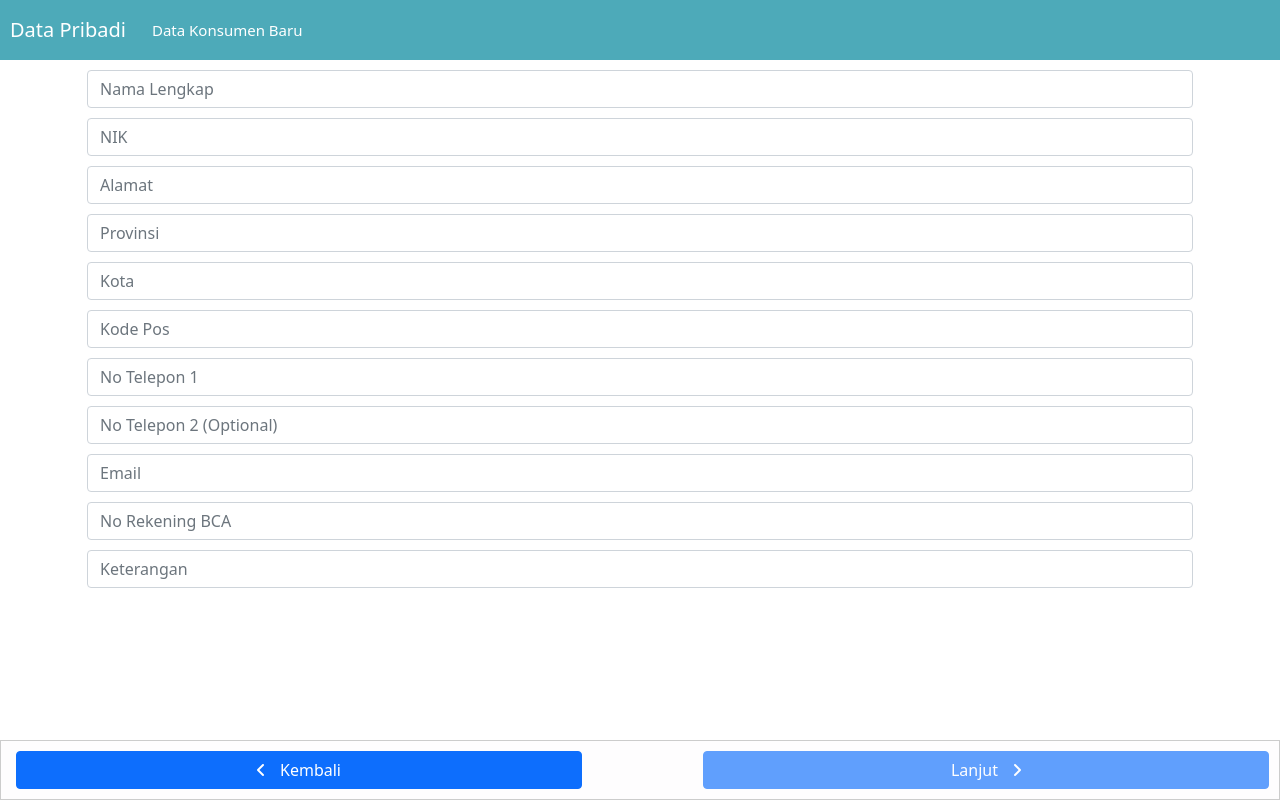
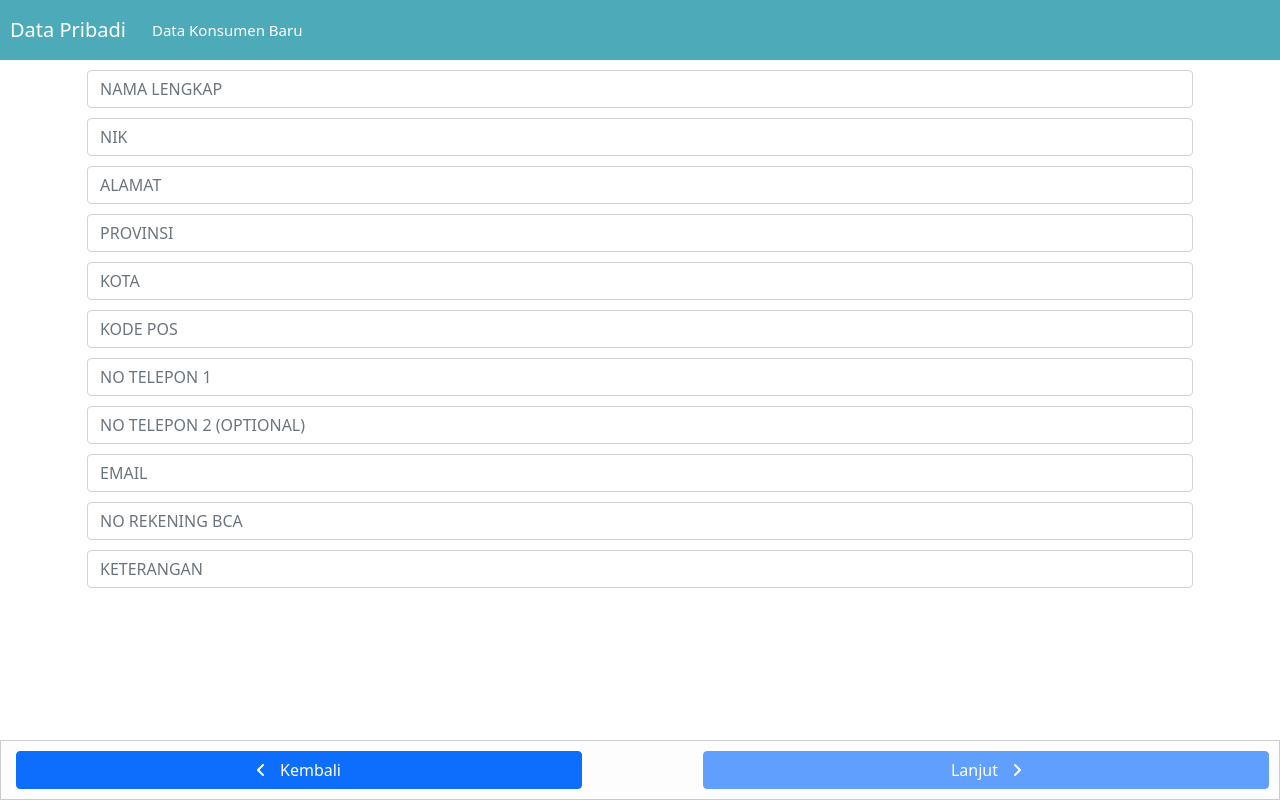
Before and after one commit to ImamSatriyadi/webviewfina, an Angular app: page /form_data_pribadi/1/1 in a window 1280 px wide. Built offline with nearby package versions, Linux system fonts and the light colour scheme; no server answers.

Commit message:
deploy v1.1

```diff
--- a/src/app/components/form-data-pribadi/form-data-pribadi.component.html
+++ b/src/app/components/form-data-pribadi/form-data-pribadi.component.html
@@ -2,47 +2,47 @@
 <div class="container" style="margin-top:65px;margin-bottom: 65px;">
     <div class="row" style="text-align: justify;padding: 5px;">
         <div class="form-group">
-           <input type="text" class="form-control" formControlName="name"  placeholder="Nama Lengkap">
+           <input type="text" class="form-control" style="text-transform:uppercase" formControlName="name"  placeholder="Nama Lengkap">
            <span  *ngIf="name && name.touched && name.invalid" style="margin-top:5px;color:red;font-size: 12px;">Nama Invalid</span>
         </div>
         <div class="form-group">
-           <input type="text" class="form-control" formControlName="nik" placeholder="NIK">
+           <input type="number" class="form-control" style="text-transform:uppercase" formControlName="nik" placeholder="NIK">
            <span  *ngIf="nik && nik.touched && nik.invalid" style="margin-top:5px;color:red;font-size: 12px;">NIK Invalid</span>
         </div>
         <div class="form-group">
-           <input type="text" formControlName="alamat" class="form-control" placeholder="Alamat">
+           <input type="text" formControlName="alamat" class="form-control" style="text-transform:uppercase" placeholder="Alamat">
            <span  *ngIf="alamat && alamat.touched && alamat.invalid" style="margin-top:5px;color:red;font-size: 12px;">Alamat Invalid</span>
         </div>
         <div class="form-group">
-           <input type="text" class="form-control" formControlName="provinsi" placeholder="Provinsi">
+           <input type="text" class="form-control" style="text-transform:uppercase" formControlName="provinsi" placeholder="Provinsi">
            <span  *ngIf="provinsi && provinsi.touched && provinsi.invalid" style="margin-top:5px;color:red;font-size: 12px;">Provinsi Invalid</span>
         </div>
         <div class="form-group">
-           <input type="text" class="form-control" formControlName="kota" placeholder="Kota">
+           <input type="text" class="form-control" style="text-transform:uppercase" formControlName="kota" placeholder="Kota">
            <span  *ngIf="kota && kota.touched && kota.invalid" style="margin-top:5px;color:red;font-size: 12px;">Kota/Kabupaten Invalid</span>
         </div>
         <div class="form-group">
-           <input type="text" class="form-control" formControlName="kode_pos" placeholder="Kode Pos">
+           <input type="number" class="form-control" style="text-transform:uppercase" formControlName="kode_pos" placeholder="Kode Pos">
            <span  *ngIf="kode_pos && kode_pos.touched && kode_pos.invalid" style="margin-top:5px;color:red;font-size: 12px;">Kode Pos Invalid</span>
         </div>
         <div class="form-group">
-           <input type="text" class="form-control" formControlName="noTelp1" placeholder="No Telepon 1">
+           <input type="text" class="form-control" style="text-transform:uppercase" formControlName="noTelp1" placeholder="No Telepon 1">
            <span  *ngIf="noTelp1 && noTelp1.touched && noTelp1.invalid" style="margin-top:5px;color:red;font-size: 12px;">No Telpon Invalid</span>
         </div>
         <div class="form-group">
-           <input type="text" class="form-control" formControlName="noTelp2" placeholder="No Telepon 2 (Optional)">
+           <input type="number" class="form-control" style="text-transform:uppercase" formControlName="noTelp2" placeholder="No Telepon 2 (Optional)">
            <span  *ngIf="noTelp2 && noTelp2.touched && noTelp2.invalid" style="margin-top:5px;color:red;font-size: 12px;">No Telpon 2 Invalid</span>
         </div>
         <div class="form-group">
-           <input type="text" class="form-control" formControlName="email" placeholder="Email">
+           <input type="text" class="form-control" style="text-transform:uppercase" formControlName="email" placeholder="Email">
            <span  *ngIf="email && email.touched && email.invalid" style="margin-top:5px;color:red;font-size: 12px;">Email Invalid</span>
         </div>
         <div class="form-group">
-           <input type="text" class="form-control" formControlName="norek" placeholder="No Rekening BCA">
+           <input type="number" class="form-control" style="text-transform:uppercase" formControlName="norek" placeholder="No Rekening BCA">
            <span  *ngIf="norek && norek.touched && norek.invalid" style="margin-top:5px;color:red;font-size: 12px;">No Rekening Invalid</span>
         </div>
         <div class="form-group">
-           <input type="text" class="form-control" formControlName="keterangan" placeholder="Keterangan">
+           <input type="text" class="form-control" style="text-transform:uppercase" formControlName="keterangan" placeholder="Keterangan">
            <span  *ngIf="keterangan && keterangan.touched && keterangan.invalid" style="margin-top:5px;color:red;font-size: 12px;">Keterangan Invalid</span>
         </div>
     </div>
--- a/src/app/components/form-data-pribadi/form-data-pribadi.component.ts
+++ b/src/app/components/form-data-pribadi/form-data-pribadi.component.ts
@@ -25,11 +25,11 @@ export class FormDataPribadiComponent implements OnInit {
   constructor(private apiservice:ApiServiceService, private actRoute : ActivatedRoute, private route:Router) { }
 
   dataPribadi = new FormGroup({
-    name      : new FormControl('', [Validators.required]),
+    name      : new FormControl('', [Validators.required, Validators.pattern('^[a-zA-Z ]*$')]),
     nik       : new FormControl('', [Validators.required, Validators.minLength(16)]),
     alamat    : new FormControl('', [Validators.required]),
-    provinsi  : new FormControl('', [Validators.required]),
-    kota      : new FormControl('', [Validators.required]),
+    provinsi  : new FormControl('', [Validators.required, Validators.pattern('^[a-zA-Z ]*$')]),
+    kota      : new FormControl('', [Validators.required, Validators.pattern('^[a-zA-Z ]*$')]),
     kode_pos  : new FormControl('', [Validators.required]),
     noTelp1   : new FormControl('', [Validators.required, Validators.minLength(11)]),
     noTelp2   : new FormControl('', [Validators.minLength(11)]),
@@ -140,9 +140,30 @@ export class FormDataPribadiComponent implements OnInit {
             localStorage.setItem('kota', kota);
             localStorage.setItem('kode_pos', kodepos);
             localStorage.setItem('notelp1', noTelp1);
-            localStorage.setItem('notelp2', noTelp2);
-            localStorage.setItem('no_rek_bca', no_rek_bca);
-            localStorage.setItem('keterangan', keterangan);
+
+            if(noTelp2==null){
+              localStorage.setItem('notelp2', "");
+            }
+            else{
+              localStorage.setItem('notelp2', noTelp2);
+            }
+
+            if(no_rek_bca==null){
+              localStorage.setItem('no_rek_bca', "");
+            }
+            else{
+              localStorage.setItem('no_rek_bca', no_rek_bca);
+            }
+
+            if(keterangan==null){
+              localStorage.setItem('keterangan', "");
+            }
+            else{
+              localStorage.setItem('keterangan', keterangan);
+            }
+
+
+
             this.route.navigate(["/upload_dokumen/", this.noKontrak, this.mail]);
         }
       );
--- a/src/app/components/main/main.component.html
+++ b/src/app/components/main/main.component.html
@@ -1,7 +1,8 @@
 <div class="container" style="margin-top:65px;margin-bottom: 65px;">
     <div class="row mb-3" style="text-align: justify;padding: 5px;">
-        Lorem ipsum dolor sit amet, consectetur adipiscing elit. Curabitur iaculis elit a neque elementum convallis.
-        Mauris lorem magna, accumsan eget finibus eu, hendrerit non lacus. Maecenas consequat faucibus libero et finibus.
+       Program Over Kredit dan perubahan kondisi pembiayaan hanya dapat dilakukan
+       dengan persetujuan dari PT BCA Finance. Adapun syarat agar anda dapat
+       mengikuti Program Over Kredit tersebut dapat diunduh di bawah ini :
     </div>
     <div class="row" style="text-align: justify;">
     <a style="padding: 5px;text-decoration: none;" href="https://fina-overkredit-api.herokuapp.com/fina_overkredit/api/newcustomer/files/SURAT PERMOHONAN OVER KREDIT.docx">
@@ -22,6 +23,11 @@
             <i class="fa fa-download" style="float:right;vertical-align: middle;margin-top: 2px;"></i>
         </div>
     </a>
+
+    </div>
+    <div class="row" style="text-align: justify;padding: 5px;">
+        Hanya konsumen yang tidak sedang dalam penanganan pihak Eksetrenal
+        yang dapat mengajukan Program Over Kredit melalui Aplikasi Fina
     </div>
 </div>
 <nav class="navbar navbar-expand-lg mb-1" style="left: 0;height:60px;padding:10px;width:100%;background-color: #4DAAB9;position: fixed;top:0;">
--- a/src/app/components/perhitungan/perhitungan.component.ts
+++ b/src/app/components/perhitungan/perhitungan.component.ts
@@ -11,6 +11,7 @@ export class PerhitunganComponent implements OnInit {
   data:any;
   noKontrak:string = "null";
   email:string="";
+
 
   constructor(private apiservice:ApiServiceService, private actRoute : ActivatedRoute) { }
 
```
Also changed, not shown: src/app/components/perhitungan/perhitungan.component.html (+10 -10 lines).
